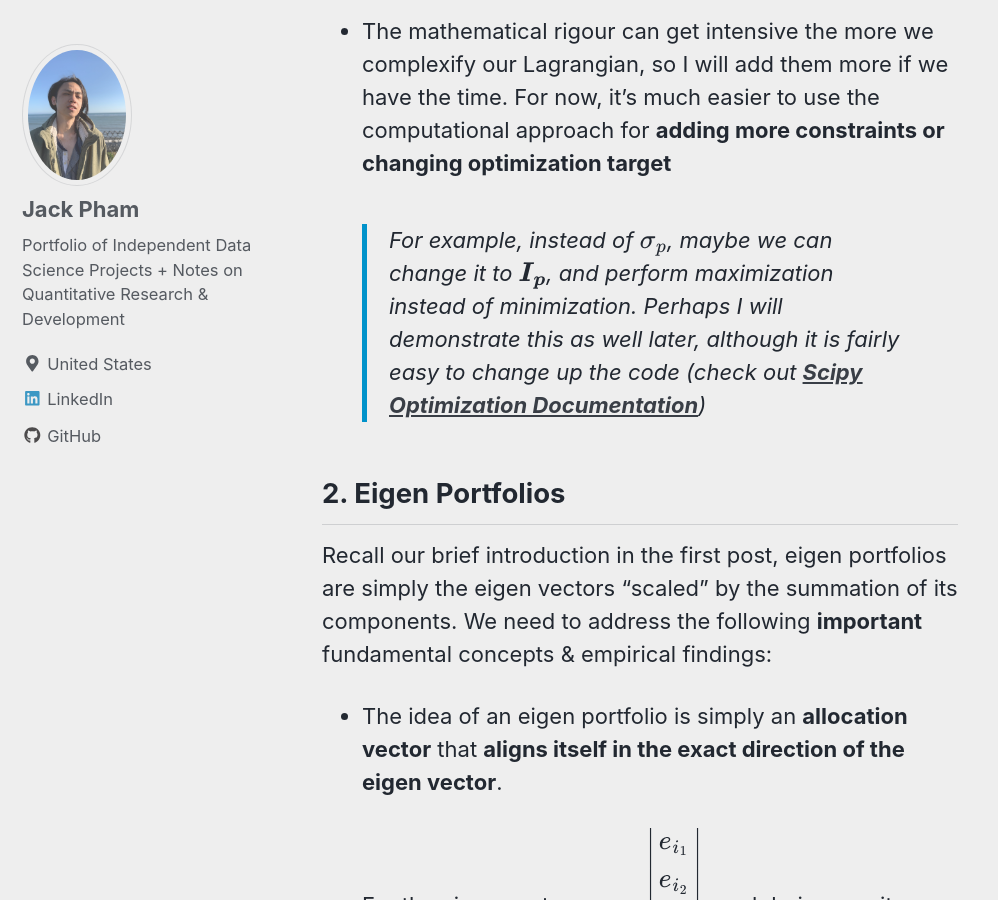
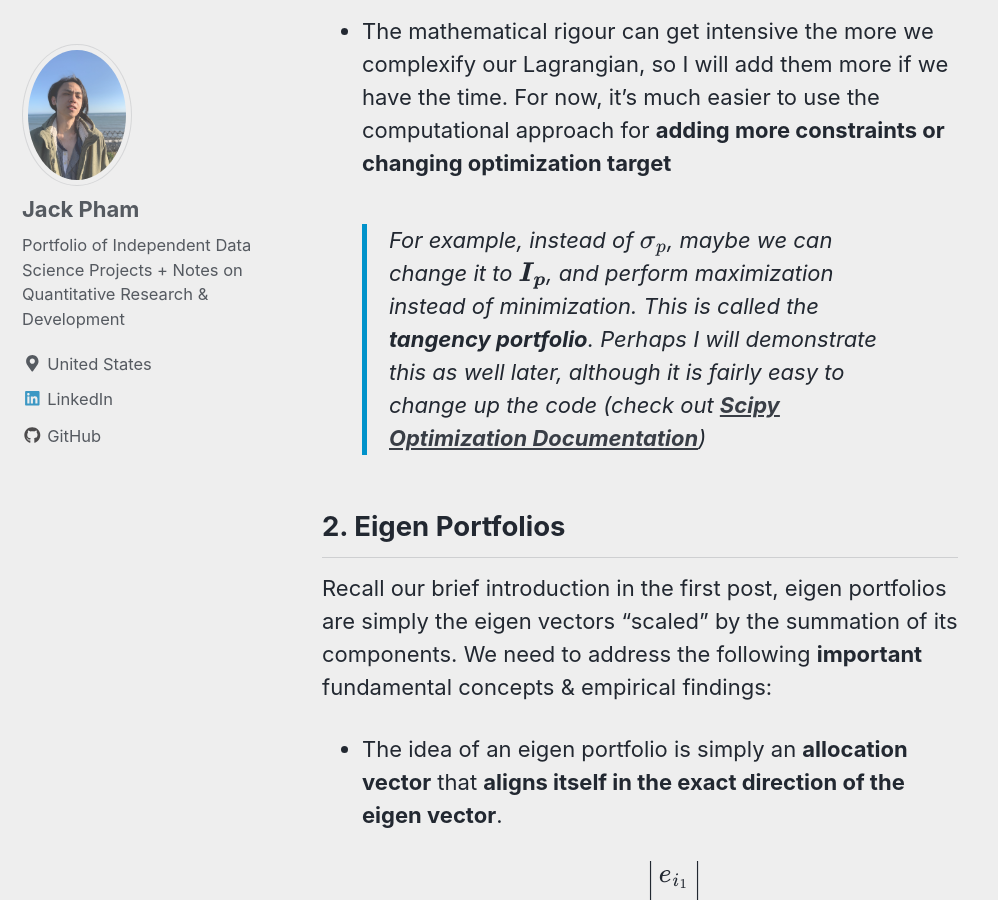
Before and after one commit to jp-quant/jp-quant.github.io, a Jekyll site: the page built from _posts/2020-06-03-qf_volatility_p2.md, in a window 1280 px wide and 900 px high, scrolled down 19461 px. Shown: the whole window, without its empty margins (0-998 px from the left). Built offline with Jekyll 4.4.1, drawn with Linux system fonts in a browser that asks for light colours; nearby versions of some CDN libraries; formulas are drawn with MathJax 3.

Commit message:
third post edits

```diff
--- a/_posts/2020-06-03-qf_volatility_p2.md
+++ b/_posts/2020-06-03-qf_volatility_p2.md
@@ -620,7 +620,7 @@ plot_bulk_evals(evaluate_bulk_w(RET_outSample,allWeights))
 - It is **much faster to use the analytical method** to compute our Minimum Variance Portfolio, especially as M increases to which requires more combinations for iterations when utilizing computational approach.
 - We tend to opt for computation when we don't have the concrete mathematics to solve for the optimization problem, or that the constraint is neither linear or quadratic, or even convex (harder to find global minimum/maximum solution).
 - The mathematical rigour can get intensive the more we complexify our Lagrangian, so I will add them more if we have the time. For now, it's much easier to use the computational approach for **adding more constraints or changing optimization target**
-	> For example, instead of $$\sigma_p$$, maybe we can change it to $$\boldsymbol{I_p}$$, and perform maximization instead of minimization. Perhaps I will demonstrate this as well later, although it is fairly easy to change up the code (check out [**Scipy Optimization Documentation**](https://docs.scipy.org/doc/scipy/reference/tutorial/optimize.html "Scipy Optimization Documentation"))
+	> For example, instead of $$\sigma_p$$, maybe we can change it to $$\boldsymbol{I_p}$$, and perform maximization instead of minimization. This is called the **tangency portfolio**. Perhaps I will demonstrate this as well later, although it is fairly easy to change up the code (check out [**Scipy Optimization Documentation**](https://docs.scipy.org/doc/scipy/reference/tutorial/optimize.html "Scipy Optimization Documentation"))
 
 
 ## 2. Eigen Portfolios
```
